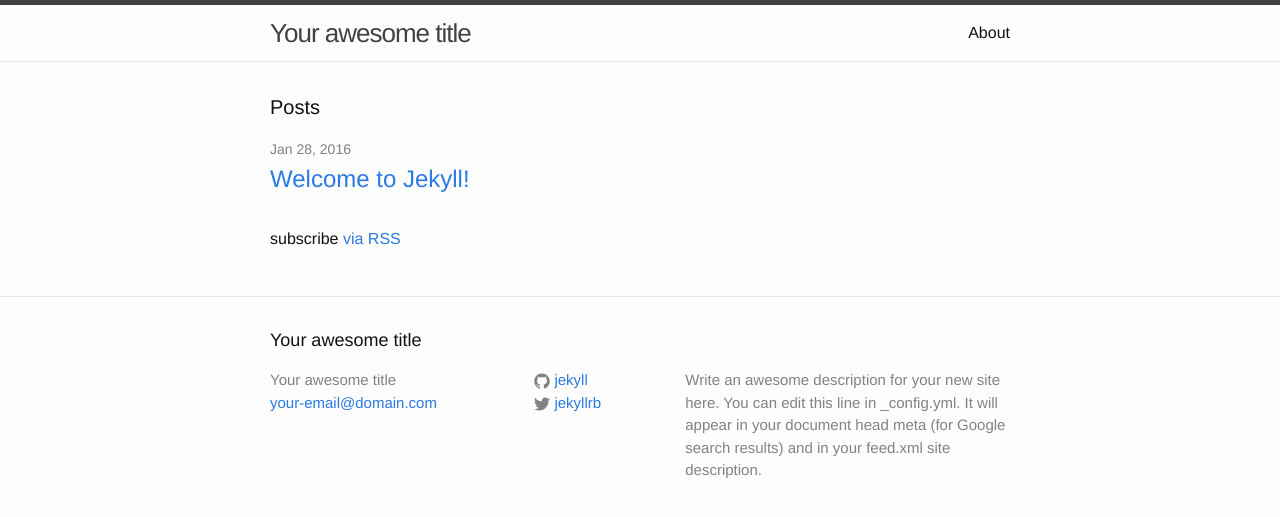
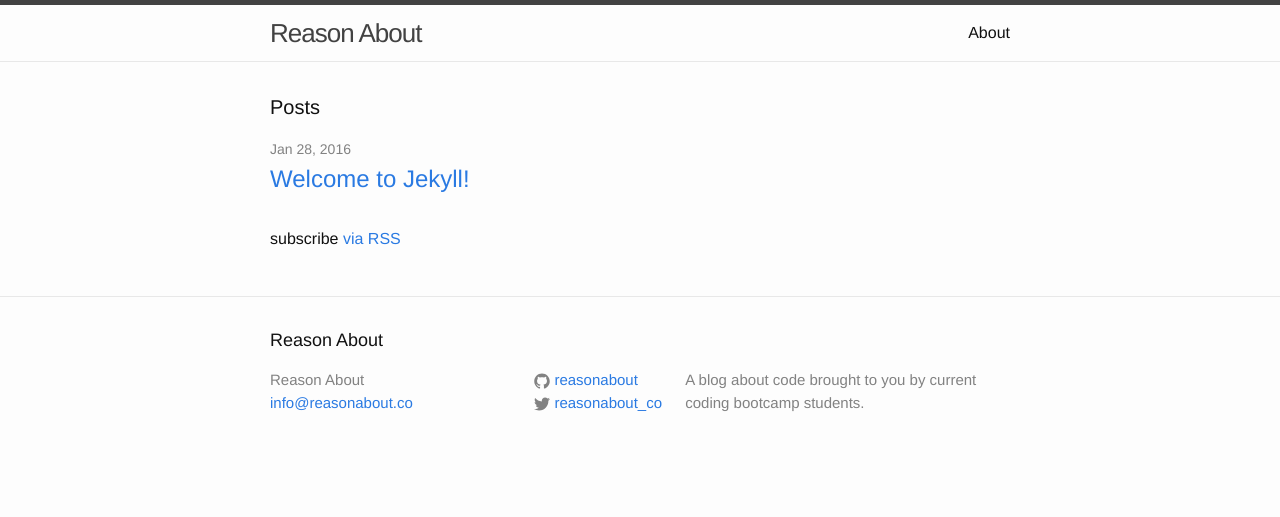
Before and after one commit to reasonabout/reasonabout.github.io, a Jekyll site: the page built from index.html, in a window 1280 px wide. Shown: the top 517 px of the page. Built offline with Jekyll 4.4.1, drawn with Linux system fonts in a browser that asks for light colours.

Commit message:
Added basic info and Analytics info

```diff
--- a/_config.yml
+++ b/_config.yml
@@ -6,16 +6,14 @@
 # 'jekyll serve'. If you change this file, please restart the server process.
 
 # Site settings
-title: Your awesome title
-email: your-email@domain.com
+title: Reason About
+email: info@reasonabout.co
 description: > # this means to ignore newlines until "baseurl:"
-  Write an awesome description for your new site here. You can edit this
-  line in _config.yml. It will appear in your document head meta (for
-  Google search results) and in your feed.xml site description.
+  A blog about code brought to you by current coding bootcamp students.
 baseurl: "" # the subpath of your site, e.g. /blog
-url: "http://yourdomain.com" # the base hostname & protocol for your site
-twitter_username: jekyllrb
-github_username:  jekyll
+url: "http://reasonabout.co" # the base hostname & protocol for your site
+twitter_username: reasonabout_co
+github_username:  reasonabout
 
 # Build settings
 markdown: kramdown
```
Also changed, not shown: index.html (+11 -0 lines).
